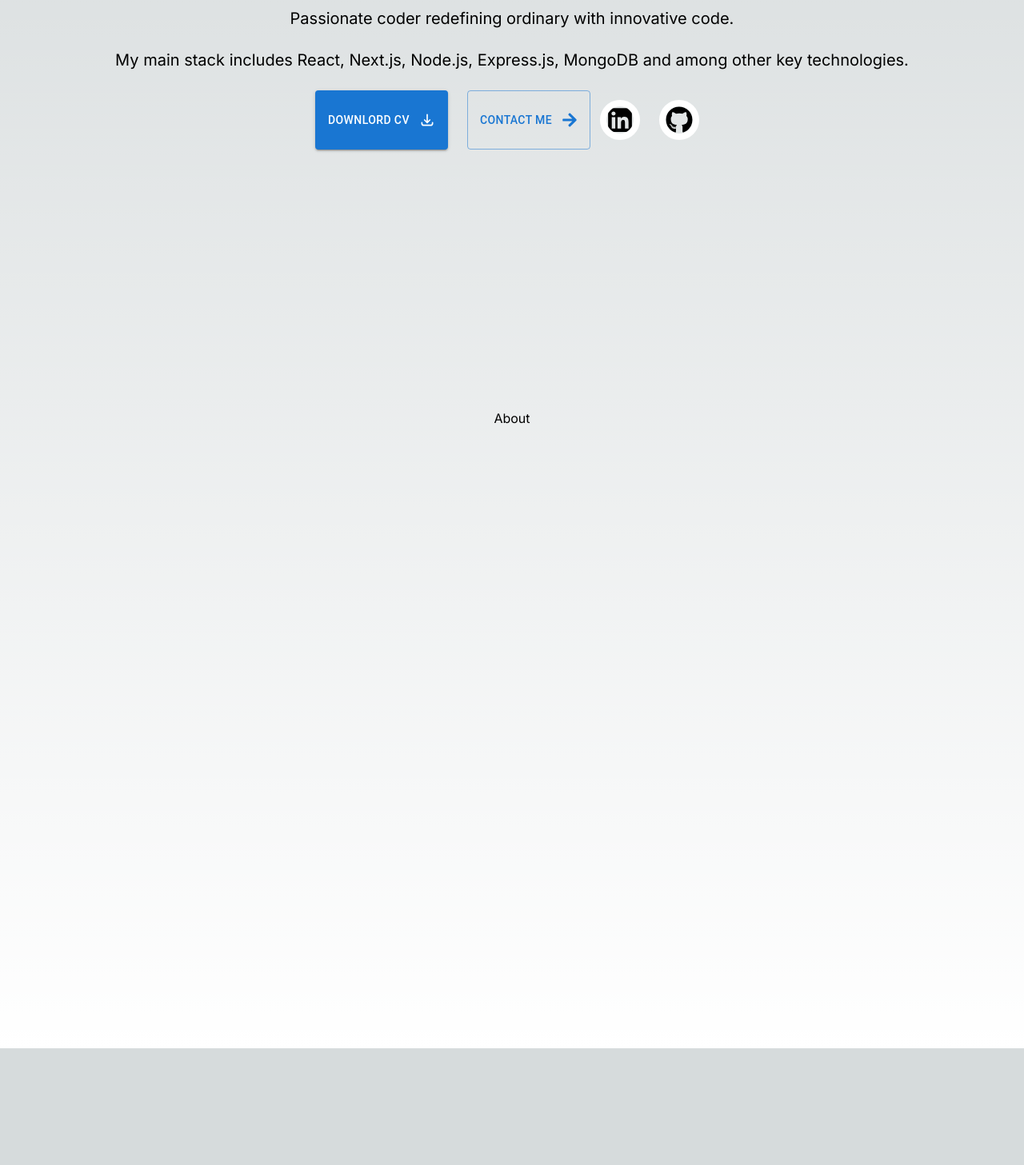
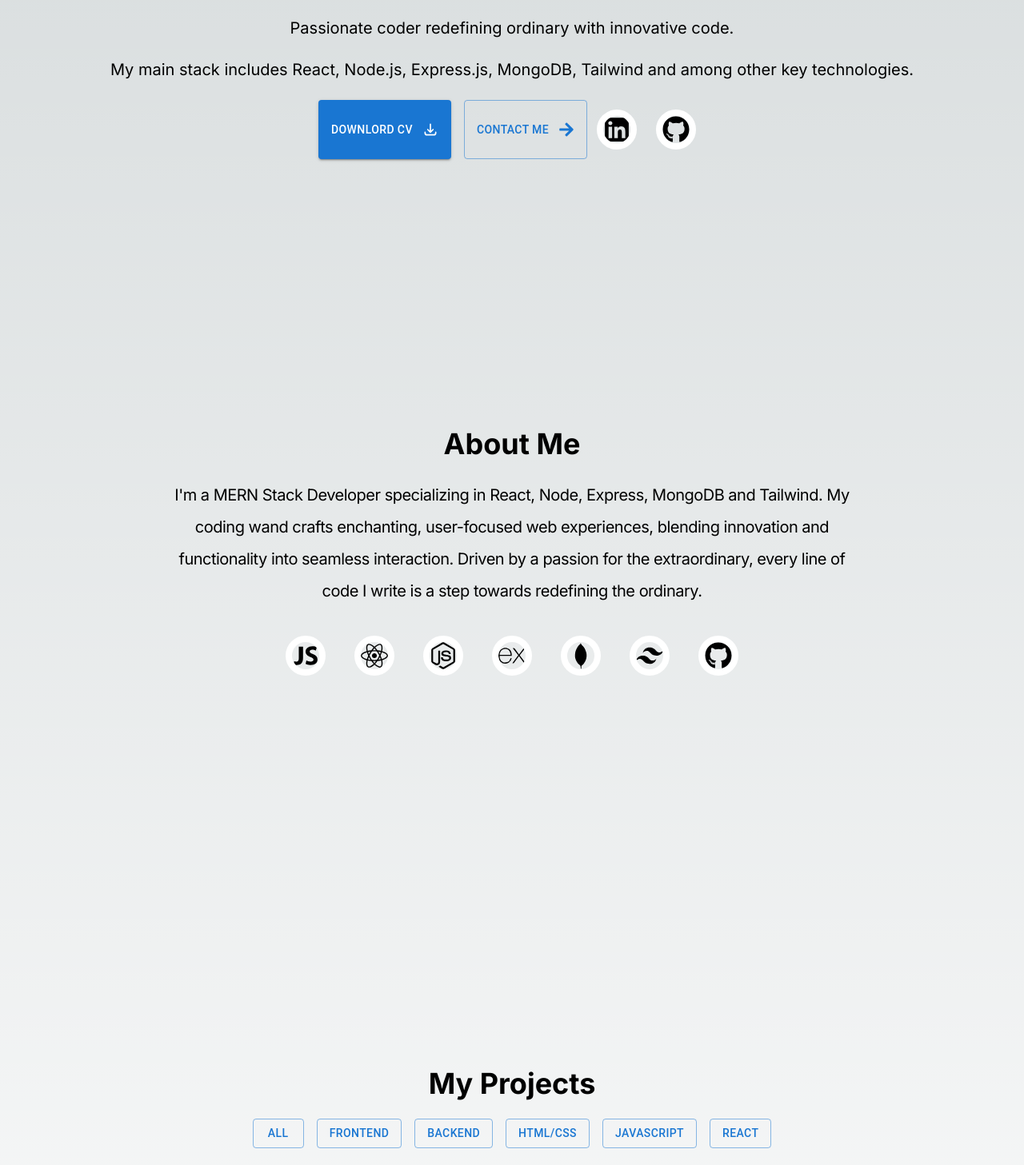
Before and after one commit to Muhammadtalhatariq/myPortfolio, a Next.js app: page / in a window 1280 px wide. Shown: the part 313-1770 px from the top of the page at 80% size. Before the commit the page ends 1624 px from the top, so only its background shows below. Built offline with nearby package versions, Linux system fonts and the light colour scheme.

Commit message:
About done

```diff
--- a/app/About/page.jsx
+++ b/app/About/page.jsx
@@ -1,13 +1,56 @@
 import React from "react";
+import { IoLogoJavascript } from "react-icons/io";
+import { FaReact } from "react-icons/fa";
+import { FaNodeJs } from "react-icons/fa";
+import { SiExpress } from "react-icons/si";
+import { DiMongodb } from "react-icons/di";
+import { SiTailwindcss } from "react-icons/si";
+import { FaGithub } from "react-icons/fa";
+
 const page = () => {
   return (
     <>
       <div className=" min-h-screen">
         <div className="flex flex-col flex-wrap items-center justify-center gap-6">
-          <h1>About</h1>
-
+          <p className="font-bold text-3xl sm:text-4xl">About Me</p>
+          <p className="w-72 sm:w-2/3 text-xl sm:text2xl leading-10 tracking-tight sm:text-center">
+            I'm a MERN Stack Developer specializing in React, Node, Express,
+            MongoDB and Tailwind. My coding wand crafts enchanting, user-focused
+            web experiences, blending innovation and functionality into seamless
+            interaction. Driven by a passion for the extraordinary, every line
+            of code I write is a step towards redefining the ordinary.
+          </p>
+          <div className=" flex flex-wrap gap-3 items-center">
+            <IoLogoJavascript
+              className="cursor-pointer m-3 rounded-[50%] border-solid border-8 border-white hover:scale-150"
+              size={50}
+            />
+            <FaReact
+              className="cursor-pointer m-3 rounded-[50%] border-solid border-8 border-white hover:scale-150"
+              size={50}
+            />
+            <FaNodeJs
+              className="cursor-pointer m-3 rounded-[50%] border-solid border-8 border-white hover:scale-150"
+              size={50}
+            />
+            <SiExpress
+              className="cursor-pointer m-3 rounded-[50%] border-solid border-8 border-white hover:scale-150 "
+              size={50}
+            />
+            <DiMongodb
+              className="cursor-pointer m-3 rounded-[50%] border-solid border-8 border-white hover:scale-150"
+              size={50}
+            />
+            <SiTailwindcss
+              className="cursor-pointer m-3 rounded-[50%] border-solid border-8 border-white hover:scale-150"
+              size={50}
+            />
+            <FaGithub
+              className="cursor-pointer m-3 rounded-[50%] border-solid border-8 border-white hover:scale-150 "
+              size={50}
+            />
+          </div>
         </div>
-
       </div>
     </>
   );
--- a/app/Project/page.jsx
+++ b/app/Project/page.jsx
@@ -1,11 +1,37 @@
-import React from 'react';
+import React from "react";
+import Button from "@mui/material/Button";
+import Stack from "@mui/material/Stack";
 
 const page = () => {
   return (
-    <div className='bg-red-200 min-h-screen'>
-      project
+    <div className="min-h-screen ">
+      <div className="flex flex-col flex-wrap items-center justify-center gap-6">
+        <p className="font-bold text-3xl sm:text-4xl">My Projects</p>
+
+          <Stack direction="row" spacing={2}>
+            <Button variant="outlined" href="#outlined-buttons">
+              All
+            </Button>
+            <Button variant="outlined" href="#outlined-buttons">
+              Frontend
+            </Button>
+            <Button variant="outlined" href="#outlined-buttons">
+              Backend
+            </Button>
+            <Button variant="outlined" href="#outlined-buttons">
+              HTML/css
+            </Button>
+            <Button variant="outlined" href="#outlined-buttons">
+              Javascript
+            </Button>
+            <Button variant="outlined" href="#outlined-buttons">
+              React
+            </Button>
+          </Stack>
+
+      </div>
     </div>
   );
-}
+};
 
 export default page;
--- a/app/Talha/page.jsx
+++ b/app/Talha/page.jsx
@@ -10,7 +10,7 @@ import { FaArrowRight } from "react-icons/fa";
 
 const page = () => {
   return (
-    <div className="min-h-screen ">
+    <div className="min-h-screen m-3 ">
       <div className="flex flex-col flex-wrap items-center justify-center gap-6">
         <Image
           className="rounded-[50%] items-center justify-center flex border-solid border-8 border-white "
@@ -24,18 +24,18 @@ const page = () => {
         </p>
 
         <p className="  text-red-900 text-2xl sm:text-4xl ">
-          Mern Stack Developer.
+          MERN Stack Developer.
         </p>
 
         <p className="sm:w-auto w-72 text-xl">
           Passionate coder redefining ordinary with innovative code.
         </p>
         <p className="sm:w-auto w-72 text-xl ">
-          My main stack includes React, Next.js, Node.js, Express.js, MongoDB and among
-          other key technologies.
+          My main stack includes React, Node.js, Express.js, MongoDB, Tailwind
+          and among other key technologies.
         </p>
         <div className=" flex flex-wrap justify-center">
-          <Stack spacing={3} direction={"row"}>
+          <Stack spacing={2} direction={"row"}>
             <Button className="text-black gap-3" variant="contained">
               Downlord CV
               <HiOutlineDownload size={20} />
@@ -47,11 +47,11 @@ const page = () => {
           </Stack>
 
           <FaLinkedin
-            className="cursor-pointer m-3 rounded-[50%] border-solid border-8 border-white"
+            className="cursor-pointer m-3 rounded-[50%] border-solid border-8 border-white hover:scale-125"
             size={50}
           />
           <FaGithub
-            className="cursor-pointer m-3 rounded-[50%]  border-solid border-8 border-white"
+            className="cursor-pointer m-3 rounded-[50%]  border-solid border-8 border-white  hover:scale-125"
             size={50}
           />
         </div>
--- a/app/page.js
+++ b/app/page.js
@@ -11,7 +11,7 @@ export default function page() {
       <Header />
       <Talha />
       <About />
-      {/* <Project /> */}
+      <Project />
       {/* <Skills /> */}
 
 
```
